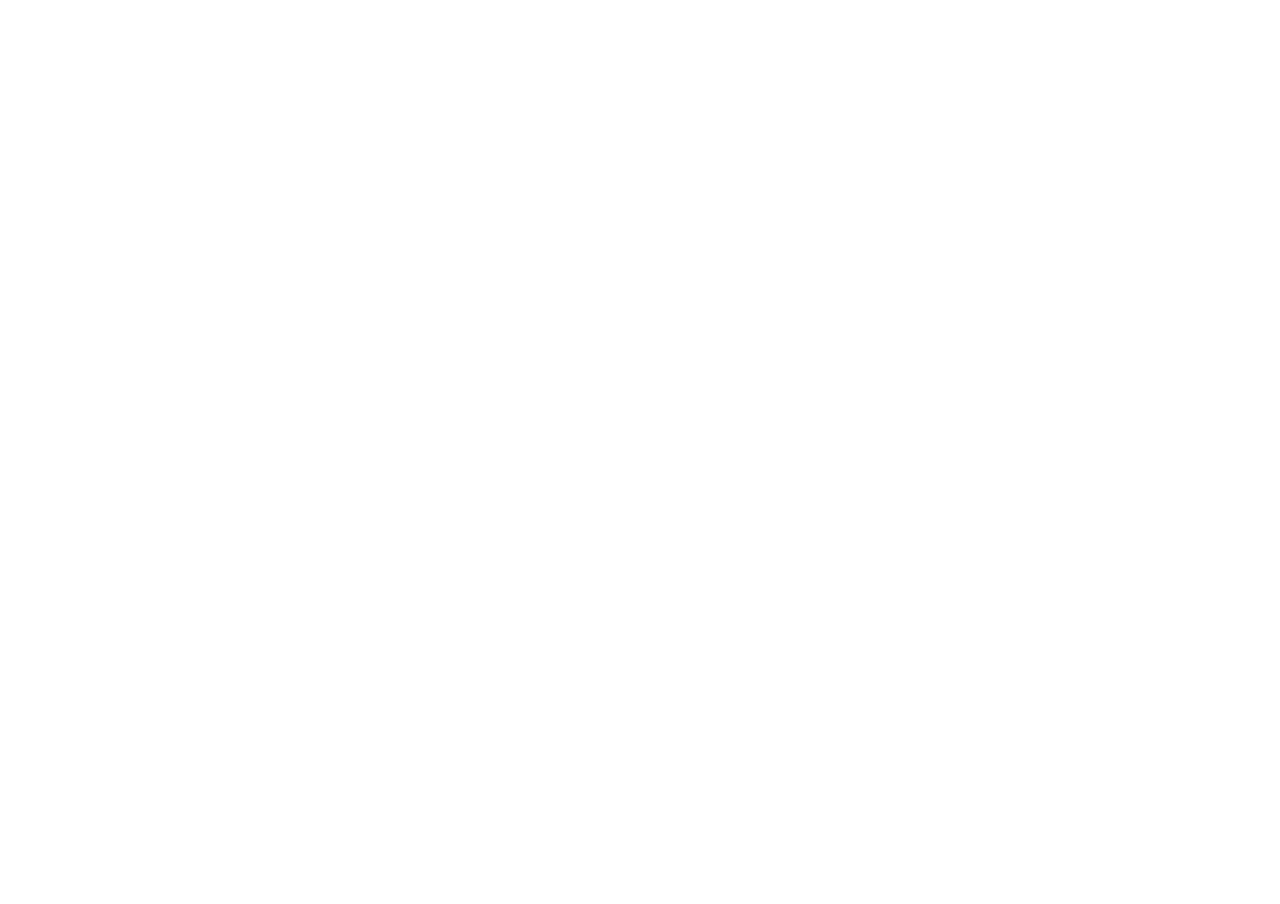
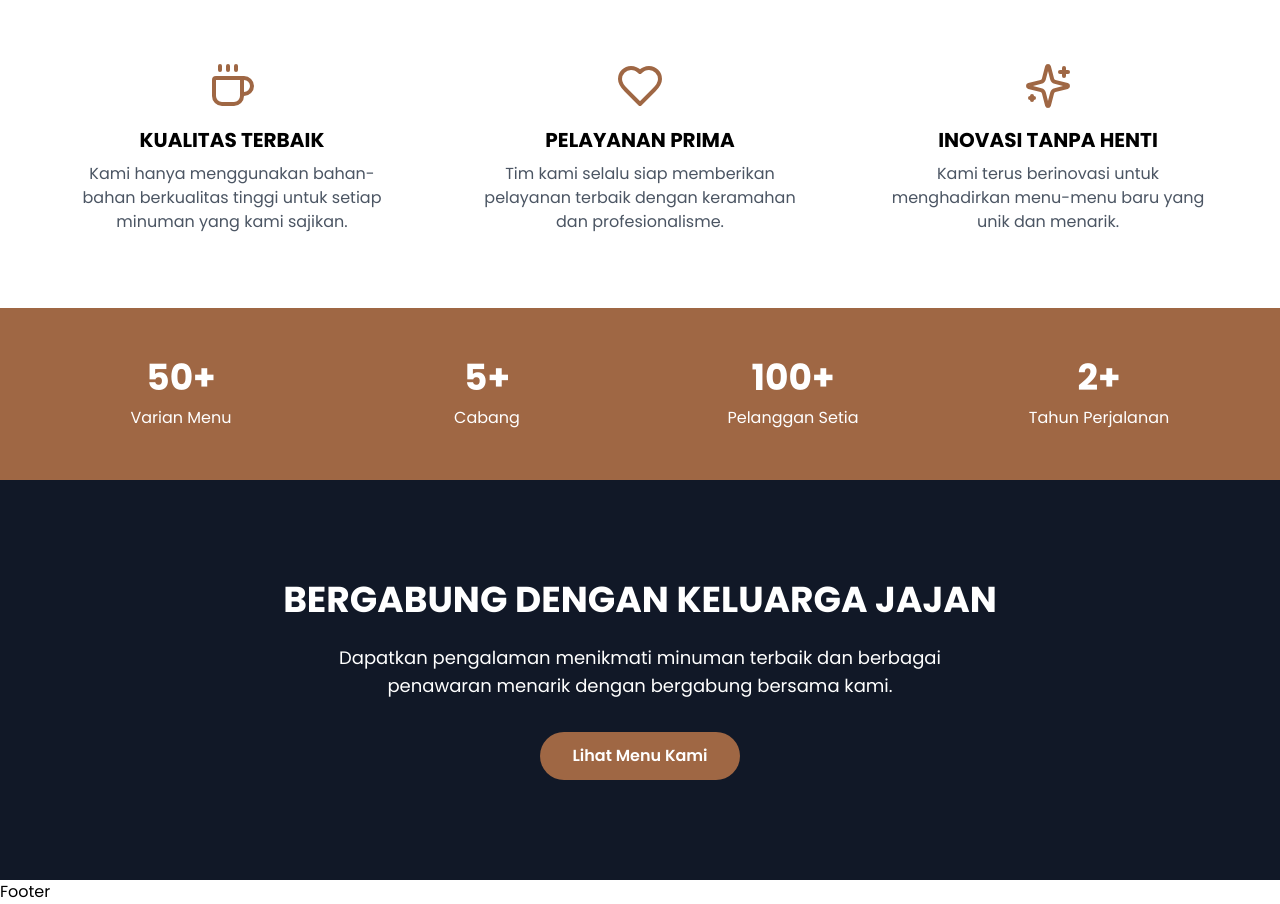
Before and after one commit to rinaldiihsan/jajan, a Next.js app: page /tentang in a window 1280 px wide. Shown: the part 1220-2124 px from the top of the page. Before the commit the page ends 824 px from the top, so only its background shows below. Built offline with nearby package versions, Linux system fonts and the light colour scheme.

Commit message:
feat: add belanja and tentang

```diff
--- /dev/null
+++ b/app/belanja/_components/KopiCards.tsx
@@ -0,0 +1,30 @@
+'use client';
+
+import React from 'react';
+import Image from 'next/image';
+import Link from 'next/link';
+import DummyProduct from '@/assets/user/dummy-product.png';
+
+export default function KopiCards() {
+  return (
+    <div className="flex flex-col items-center justify-center w-full gap-y-12">
+      <div className="grid grid-cols-1 md:grid-cols-2 lg:grid-cols-3 gap-10 w-full">
+        {[1, 2, 3, 4, 5, 6].map((item) => (
+          <Link href="/" key={item} className="relative md:w-[350px] md:h-[350px] lg:w-[450px] lg:h-[450px] rounded-[20px] overflow-hidden group">
+            {/* Image */}
+            <Image src={DummyProduct} alt="Kopi Gula Aren" className="w-full h-full object-cover" />
+
+            {/* Gradient Overlay */}
+            <div className="absolute inset-0 bg-gradient-to-t from-[#9F6744] to-transparent opacity-70" />
+
+            {/* Content */}
+            <div className="absolute bottom-0 left-0 p-6 text-white z-10">
+              <h3 className="text-2xl font-semibold mb-2">Kopi Gula Aren</h3>
+              <p className="text-lg">Rp. 15.000</p>
+            </div>
+          </Link>
+        ))}
+      </div>
+    </div>
+  );
+}
--- /dev/null
+++ b/app/belanja/_components/NonKopiCards.tsx
@@ -0,0 +1,30 @@
+'use client';
+
+import React from 'react';
+import Image from 'next/image';
+import Link from 'next/link';
+import DummyProduct from '@/assets/user/dummy-product.png';
+
+export default function NonKopiCards() {
+  return (
+    <div className="flex flex-col items-center justify-center w-full gap-y-12">
+      <div className="grid grid-cols-1 md:grid-cols-2 lg:grid-cols-3 gap-10 w-full">
+        {[1, 2, 3, 4, 5, 6].map((item) => (
+          <Link href="/" key={item} className="relative md:w-[350px] md:h-[350px] lg:w-[450px] lg:h-[450px] rounded-[20px] overflow-hidden group">
+            {/* Image */}
+            <Image src={DummyProduct} alt="Kopi Gula Aren" className="w-full h-full object-cover" />
+
+            {/* Gradient Overlay */}
+            <div className="absolute inset-0 bg-gradient-to-t from-[#9F6744] to-transparent opacity-70" />
+
+            {/* Content */}
+            <div className="absolute bottom-0 left-0 p-6 text-white z-10">
+              <h3 className="text-2xl font-semibold mb-2">Kopi Gula Aren</h3>
+              <p className="text-lg">Rp. 15.000</p>
+            </div>
+          </Link>
+        ))}
+      </div>
+    </div>
+  );
+}
--- /dev/null
+++ b/app/belanja/_components/TeaCards.tsx
@@ -0,0 +1,28 @@
+import React from 'react';
+import Image from 'next/image';
+import Link from 'next/link';
+import DummyProduct from '@/assets/user/dummy-product.png';
+
+export default function TeaCards() {
+  return (
+    <div className="flex flex-col items-center justify-center w-full gap-y-12">
+      <div className="grid grid-cols-1 md:grid-cols-2 lg:grid-cols-3 gap-10 w-full">
+        {[1, 2, 3, 4, 5, 6].map((item) => (
+          <Link href="/" key={item} className="relative md:w-[350px] md:h-[350px] lg:w-[450px] lg:h-[450px] rounded-[20px] overflow-hidden group">
+            {/* Image */}
+            <Image src={DummyProduct} alt="Kopi Gula Aren" className="w-full h-full object-cover" />
+
+            {/* Gradient Overlay */}
+            <div className="absolute inset-0 bg-gradient-to-t from-[#9F6744] to-transparent opacity-70" />
+
+            {/* Content */}
+            <div className="absolute bottom-0 left-0 p-6 text-white z-10">
+              <h3 className="text-2xl font-semibold mb-2">Kopi Gula Aren</h3>
+              <p className="text-lg">Rp. 15.000</p>
+            </div>
+          </Link>
+        ))}
+      </div>
+    </div>
+  );
+}
--- a/app/belanja/page.tsx
+++ b/app/belanja/page.tsx
@@ -1,4 +1,7 @@
 import React from 'react';
+import KopiCards from './_components/KopiCards';
+import NonKopiCards from './_components/NonKopiCards';
+import TeaCards from './_components/TeaCards';
 
 function page() {
   return (
@@ -11,6 +14,42 @@
           </div>
         </div>
       </section>
+
+      {/* Section 2 */}
+      <section className="w-full py-[50px] md:py-[100px] flex flex-col" id="minuman-kopi">
+        <div className="container flex flex-col gap-y-14 items-center justify-center">
+          <div className="flex flex-col gap-y-2 md:gap-y-4 text-center">
+            <h1 className="font-bold text-2xl md:text-3xl lg:text-4xl uppercase">minuman kopi</h1>
+            <p className="text-[#5B5B5B] text-base md:text-lg">Racikan kopi dari biji pilihan berkualitas tinggi</p>
+          </div>
+          {/* Kopi Card */}
+          <KopiCards />
+        </div>
+      </section>
+
+      {/* Section 3 */}
+      <section className="w-full py-[50px] md:py-[100px] flex flex-col" id="minuman-nonkopi">
+        <div className="container flex flex-col gap-y-14 items-center justify-center">
+          <div className="flex flex-col gap-y-2 md:gap-y-4 text-center">
+            <h1 className="font-bold text-2xl md:text-3xl lg:text-4xl uppercase">minuman non kopi</h1>
+            <p className="text-[#5B5B5B] text-base md:text-lg">Minuman segar berbahan dasar alami pilihan</p>
+          </div>
+          {/* Non Kopi Card */}
+          <NonKopiCards />
+        </div>
+      </section>
+
+      {/* Section 4 */}
+      <section className="w-full py-[50px] md:py-[100px] flex flex-col" id="minuman-teh">
+        <div className="container flex flex-col gap-y-14 items-center justify-center">
+          <div className="flex flex-col gap-y-2 md:gap-y-4 text-center">
+            <h1 className="font-bold text-2xl md:text-3xl lg:text-4xl uppercase">minuman teh</h1>
+            <p className="text-[#5B5B5B] text-base md:text-lg">Seduhan teh berkualitas dengan paduan rasa yang harmonis</p>
+          </div>
+          {/* Non Kopi Card */}
+          <TeaCards />
+        </div>
+      </section>
     </>
   );
 }
--- a/app/tentang/page.tsx
+++ b/app/tentang/page.tsx
@@ -1,15 +1,85 @@
 import React from 'react';
 import Link from 'next/link';
+import { Coffee, Heart, Sparkles, Clock } from 'lucide-react';
 
 export default function page() {
   return (
     <>
-      {/* Section 1 */}
-      <section className="relative w-full h-screen py-[100px] md:px-6 flex bg-[url('/images/hero-tentang.png')] bg-cover bg-center bg-no-repeat min-h-screen justify-center items-center overflow-x-hidden">
-        <div className="container flex flex-col gap-y-14">
-          <div className="flex flex-col gap-y-5 md:gap-y-8">
+      {/* Section 1 - Hero */}
+      <section className="relative w-full h-screen py-[100px] md:px-6 flex bg-[url('/images/hero-tentang.png')] bg-cover bg-center bg-no-repeat min-h-screen justify-center items-center overflow-hidden">
+        <div className="container flex flex-col gap-y-14 overflow-hidden">
+          <div className="flex flex-col gap-y-5 md:gap-y-8 overflow-hidden">
             <h1 className="text-center text-white text-4xl md:text-5xl lg:text-6xl uppercase font-extrabold">Tentang Jajan</h1>
           </div>
+        </div>
+      </section>
+
+      {/* Section 2 - Story */}
+      <section className="w-full py-[50px] md:py-[100px] flex flex-col">
+        <div className="container flex flex-col gap-y-14 items-center justify-center">
+          <h1 className="font-bold text-2xl md:text-3xl lg:text-4xl uppercase">sedikit cerita, beribu makna</h1>
+          <p className="text-[#5B5B5B] text-base md:text-lg text-center">
+            Jajan adalah tempat dimana kamu bisa menemukan berbagai macam minuman yang bisa menemanimu dalam berbagai suasana. Kami menyediakan berbagai macam minuman yang bisa kamu nikmati, mulai dari kopi, teh, hingga minuman segar
+            lainnya. Jajan juga menyediakan berbagai macam kategori minuman yang bisa kamu pilih sesuai dengan mood yang kamu inginkan. Jadi, tunggu apalagi? Ayo temukan mood mu disini!
+          </p>
+        </div>
+      </section>
+
+      {/* Section 3 - Values */}
+      <section className="w-full py-[50px] bg-white">
+        <div className="container">
+          <div className="grid grid-cols-1 md:grid-cols-3 gap-8">
+            <div className="flex flex-col items-center text-center p-6">
+              <Coffee size={48} className="text-[#9F6744] mb-4" />
+              <h3 className="text-xl font-bold mb-2 uppercase">Kualitas Terbaik</h3>
+              <p className="text-gray-600">Kami hanya menggunakan bahan-bahan berkualitas tinggi untuk setiap minuman yang kami sajikan.</p>
+            </div>
+            <div className="flex flex-col items-center text-center p-6">
+              <Heart size={48} className="text-[#9F6744] mb-4" />
+              <h3 className="text-xl font-bold mb-2 uppercase">Pelayanan Prima</h3>
+              <p className="text-gray-600">Tim kami selalu siap memberikan pelayanan terbaik dengan keramahan dan profesionalisme.</p>
+            </div>
+            <div className="flex flex-col items-center text-center p-6">
+              <Sparkles size={48} className="text-[#9F6744] mb-4" />
+              <h3 className="text-xl font-bold mb-2 uppercase">Inovasi Tanpa Henti</h3>
+              <p className="text-gray-600">Kami terus berinovasi untuk menghadirkan menu-menu baru yang unik dan menarik.</p>
+            </div>
+          </div>
+        </div>
+      </section>
+
+      {/* Section 4 - Statistics */}
+      <section className="w-full py-[50px] bg-[#9F6744] text-white">
+        <div className="container">
+          <div className="grid grid-cols-2 md:grid-cols-4 gap-8 text-center">
+            <div>
+              <h2 className="text-4xl font-bold mb-2">50+</h2>
+              <p>Varian Menu</p>
+            </div>
+            <div>
+              <h2 className="text-4xl font-bold mb-2">5+</h2>
+              <p>Cabang</p>
+            </div>
+            <div>
+              <h2 className="text-4xl font-bold mb-2">100+</h2>
+              <p>Pelanggan Setia</p>
+            </div>
+            <div>
+              <h2 className="text-4xl font-bold mb-2">2+</h2>
+              <p>Tahun Perjalanan</p>
+            </div>
+          </div>
+        </div>
+      </section>
+
+      {/* Section 5 - CTA */}
+      <section className="w-full py-[100px] bg-gray-900 text-white">
+        <div className="container text-center">
+          <h2 className="text-3xl md:text-4xl font-bold mb-6 uppercase">Bergabung dengan Keluarga Jajan</h2>
+          <p className="text-lg mb-8 max-w-2xl mx-auto">Dapatkan pengalaman menikmati minuman terbaik dan berbagai penawaran menarik dengan bergabung bersama kami.</p>
+          <Link href="/menu" className="inline-block bg-[#9F6744] text-white px-8 py-3 rounded-full font-semibold hover:bg-[#8A583A] transition-colors">
+            Lihat Menu Kami
+          </Link>
         </div>
       </section>
     </>
```
